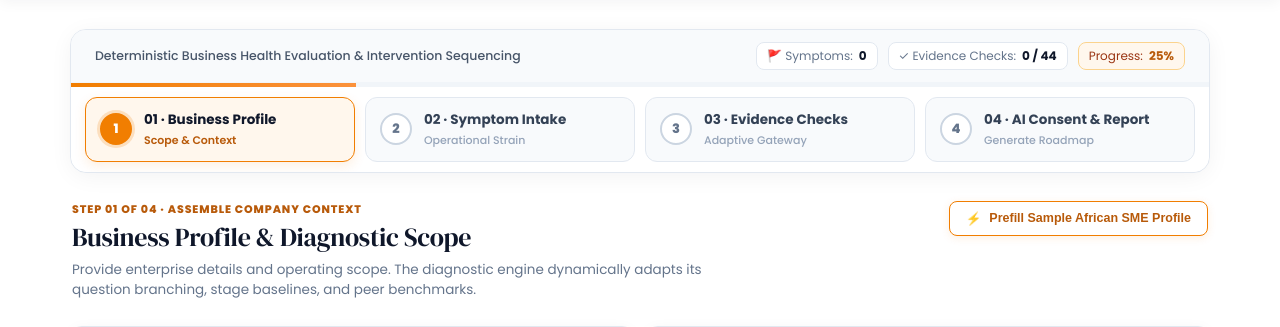
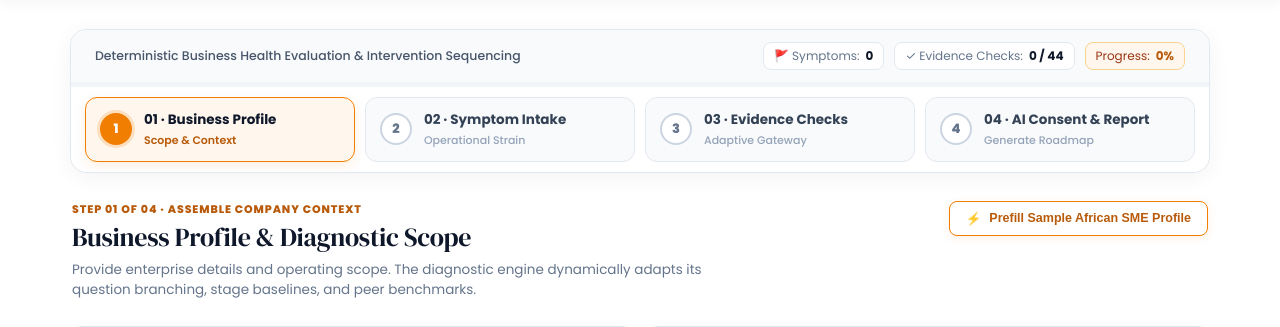
Before and after one commit to eabventures-champion/bridge-tailor, a Laravel app: page /assess in a window 1280 px wide. Shown: the part 99-426 px from the top of the page. Run offline with Laravel 12, Linux system fonts and the light colour scheme; data comes from the database, SQL or seed files in the repository.

Commit message:
Recalibrate progress calculation to measure completed steps starting at 0 percent

```diff
--- a/resources/views/diagnostic/wizard.blade.php
+++ b/resources/views/diagnostic/wizard.blade.php
@@ -704,7 +704,7 @@
                     </div>
                     <div class="bt-wiz-stat-chip highlight">
                         <span>Progress:</span>
-                        <strong id="bt-wiz-progress-pct">25%</strong>
+                        <strong id="bt-wiz-progress-pct">0%</strong>
                     </div>
                     <div class="bt-wiz-stat-chip" id="bt-draft-status" style="display:none;background:#f0fdf4;border:1px solid #bbf7d0;color:#166534;font-size:11.5px;font-weight:700;">
                         <span>💾</span>
@@ -720,7 +720,7 @@
 
             <!-- Dynamic Slim Progress Line -->
             <div class="bt-wiz-progress-track">
-                <div id="bt-wiz-progress-bar" class="bt-wiz-progress-fill" style="width: 25%;"></div>
+                <div id="bt-wiz-progress-bar" class="bt-wiz-progress-fill" style="width: 0%;"></div>
             </div>
 
             <!-- 4 Clickable Step Tabs -->
@@ -1580,17 +1580,22 @@
         const ansEl = document.getElementById('rail-answer-count');
         if (ansEl) ansEl.textContent = `${totalAnswered} / ${totalApplicable}`;
 
-        // Compute smooth overall percentage
-        let progressPct = 25;
+        // Compute progress based on completed steps (0% initial, 25% after Step 1, 50% after Step 2, up to 75% across Step 3 evidence, 100% on Step 4)
+        let progressPct = 0;
         if (currentStep === 1) {
+            // Initial step: 0% until Step 1 is completed
+            progressPct = 0;
+        } else if (currentStep === 2) {
+            // Step 1 completed (1 of 4 completed = 25%)
             progressPct = 25;
-        } else if (currentStep === 2) {
-            progressPct = 25 + Math.min(25, symCount * 4);
         } else if (currentStep === 3) {
+            // Steps 1 & 2 completed (50% base), progressing up to 75% across answered evidence checks
             const qRatio = totalApplicable > 0 ? (totalAnswered / totalApplicable) : 0;
-            progressPct = Math.min(95, Math.round(50 + (qRatio * 45)));
+            progressPct = Math.min(75, Math.round(50 + (qRatio * 25)));
         } else if (currentStep === 4) {
-            progressPct = 100;
+            // Steps 1, 2 & 3 completed (75% base), reaches 100% when ready to generate report
+            const consentChecked = document.querySelector('input[name="ai_consent"]')?.checked ?? true;
+            progressPct = consentChecked ? 100 : 75;
         }
         const pBar = document.getElementById('bt-wiz-progress-bar');
         if (pBar) pBar.style.width = progressPct + '%';
```
Also changed, not shown: public/images/branding/text_brand_logo_image_1795191422.jpeg (added), 1 other file.
